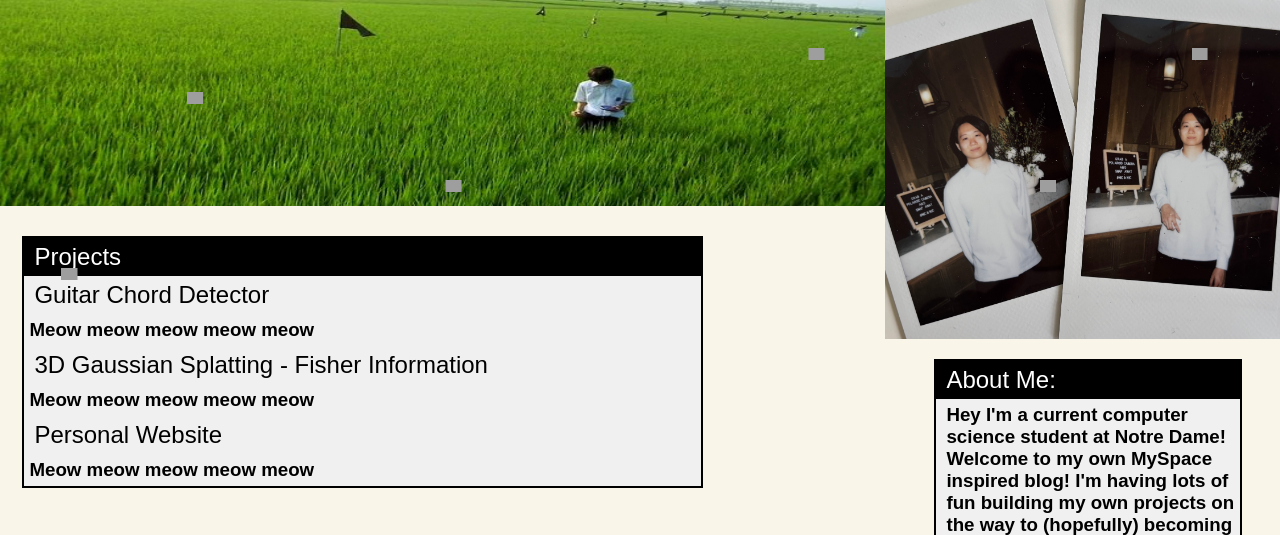
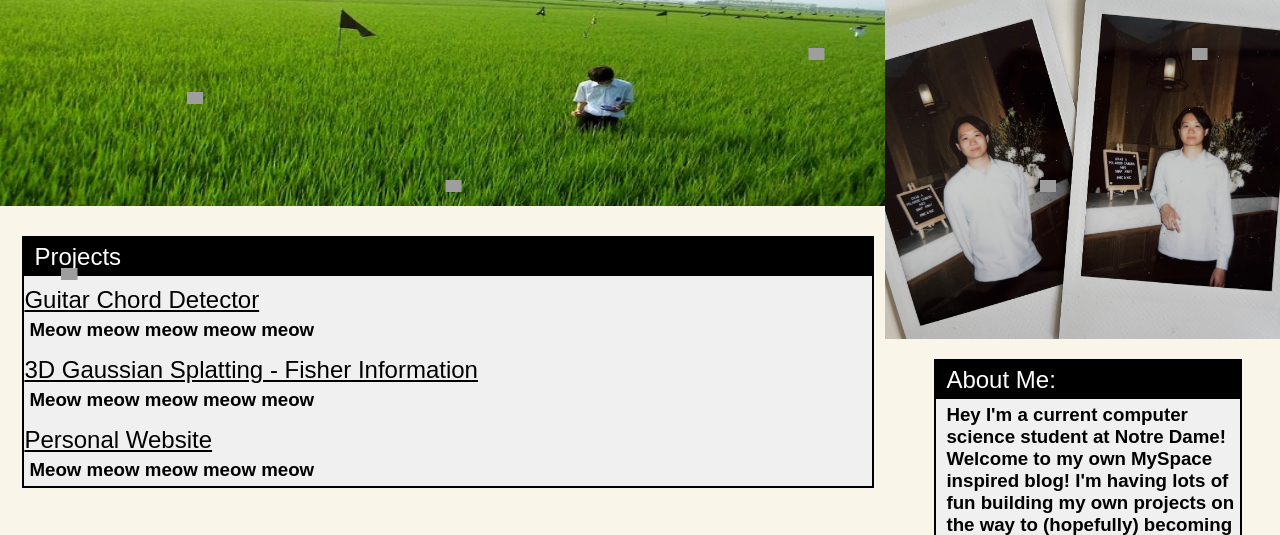
Before and after one commit to DaoWeiLim89/DaoWeiLim89.github.io, a plain HTML site: page index.html in a window 1280 px wide. Shown: the part 94-629 px from the top of the page. Drawn offline with Linux system fonts and the light colour scheme; grey boxes are pictures that could not be loaded.

Commit message:
Further changes to projects

```diff
--- a/styles.css
+++ b/styles.css
@@ -51,7 +51,6 @@ body {
   */
 
 .projects {
-  width: 80%;
   background-color: #f0f0f0;
   border: 2px solid #000000;
   overflow: hidden;
@@ -61,7 +60,8 @@ body {
 
 .project-title {
   color: black;
-  padding: 5px 10px;
+  padding-top: 10px;
+  text-decoration: underline;
   font-weight: normal;
   width: 100;
 }
```
